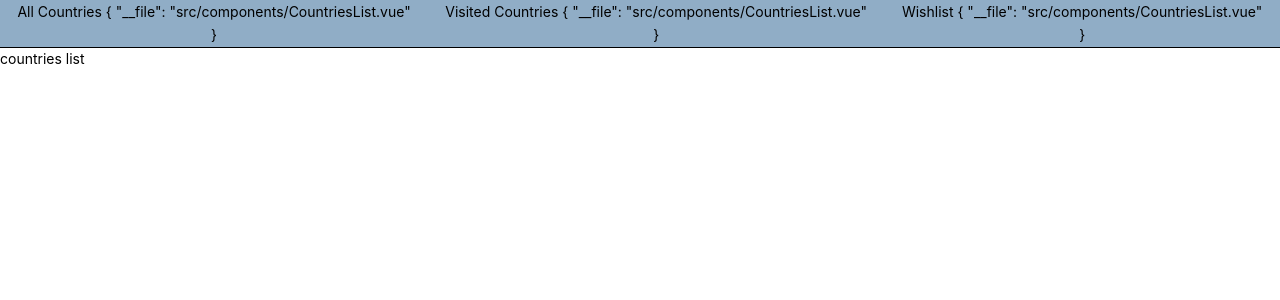
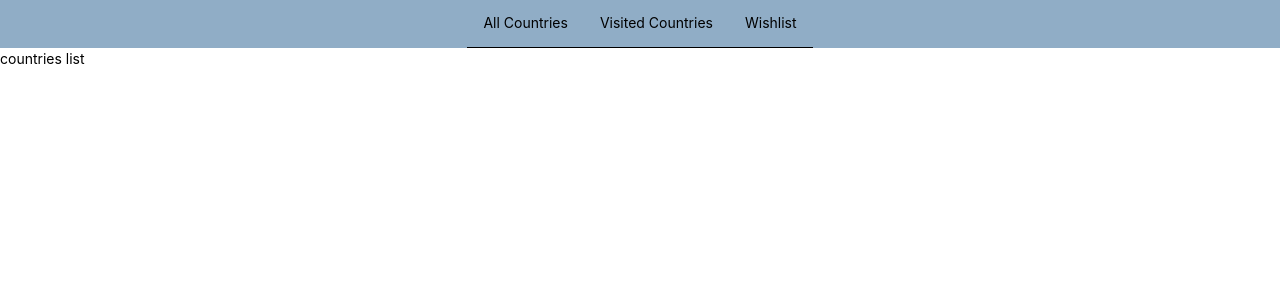
Before and after one commit to lucaspineda/favorite-countries, a Vue app: page / in a window 1280 px wide. Shown: the top 300 px of the page. Built offline with nearby package versions, Linux system fonts and the light colour scheme.

Commit message:
remove unnused code

```diff
--- a/src/App.vue
+++ b/src/App.vue
@@ -12,10 +12,7 @@ import AppTabs from './components/AppTabs.vue'
 import CountriesList from './components/CountriesList.vue'
 import VisitedCountries from './components/VisitedCountries.vue'
 import Wishlist from './components/Wishlist.vue'
-function selectTab(value) {
-  console.log('chamou', value)
-  currentTab.value = value
-}
+
 const tabs = computed(() => {
   return [
     {
--- a/src/components/AppTabs.vue
+++ b/src/components/AppTabs.vue
@@ -3,7 +3,6 @@
     <li class="tab tab--active" v-for="item in props.tabsData" :key="item.title">
       <button type="button" class="tab__title" @click="currentTab = item.component">
         {{ item.title }}
-        {{ currentTab }}
       </button>
     </li>
   </ul>
```
